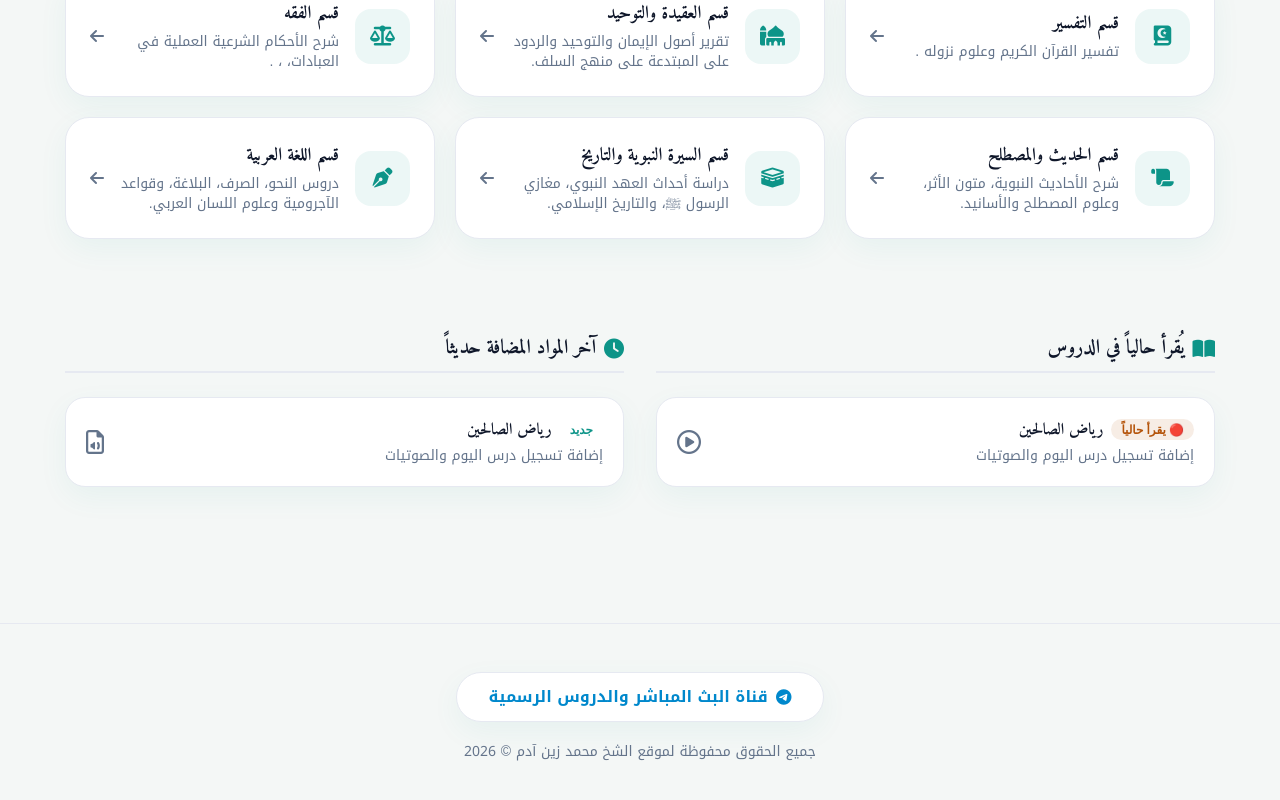
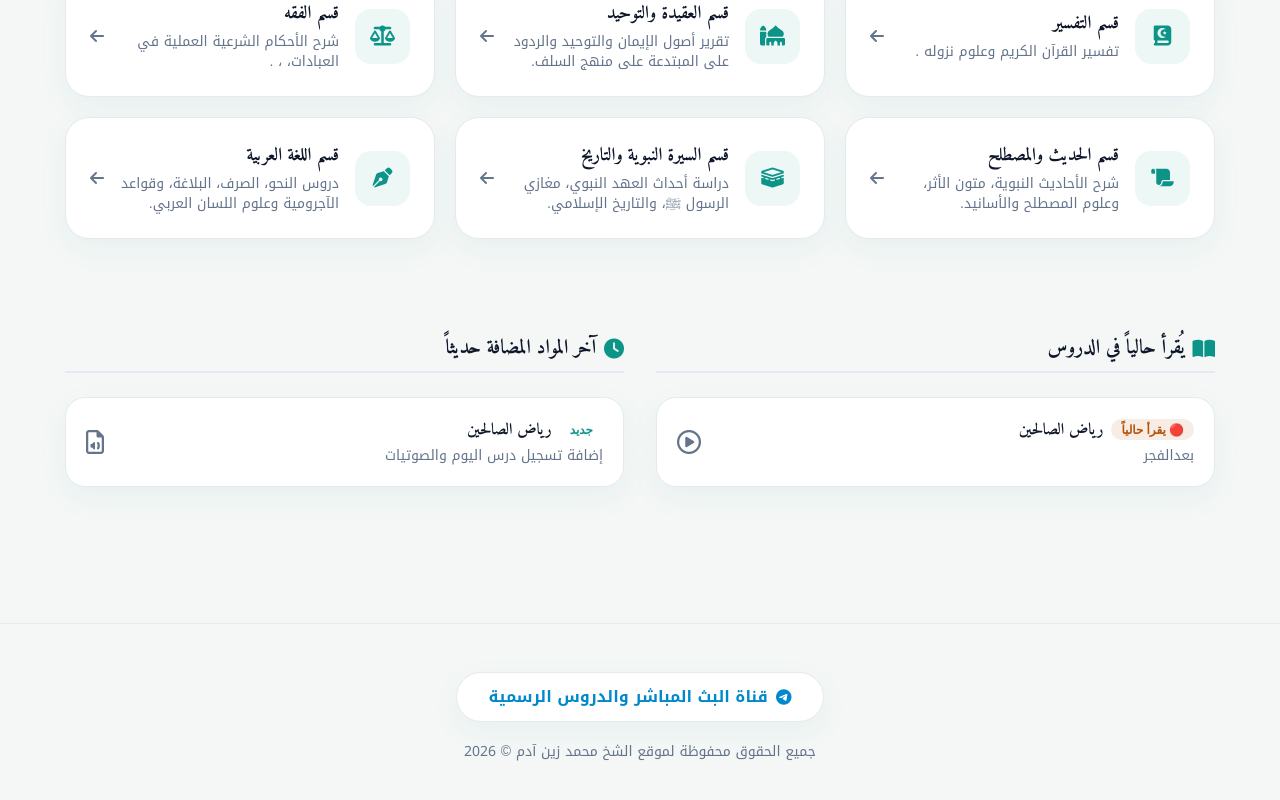
Before and after one commit to ibnhalal/sheikh-site, a Next.js app: page / in a window 1280 px wide. Shown: the part 602-1402 px from the top of the page. Built offline with nearby package versions, Linux system fonts and the light colour scheme.

Commit message:
Update home.js

```diff
--- a/data/home.js
+++ b/data/home.js
@@ -155,9 +155,9 @@ export const readingNow = [
     title: { ar: "رياض الصالحين", en: "Riyad as-Salihin", am: "ሪያዱ አስ-ሷሊሂን" },
     author: { ar: "الإمام النووي", en: "Imam al-Nawawi", am: "ኢማም አል-ነወዊ" },
      desc: {
-      ar: "إضافة تسجيل درس اليوم والصوتيات",
-      en: "Today's lesson recording added",
-      am: "የዛሬው ትምህርት ተጨምሯል",
+      ar: "بعدالفجر",
+      en: "after Fajr",
+      am: "ከፈጅር በዉሀላ",
     },
   },
 ];
```
